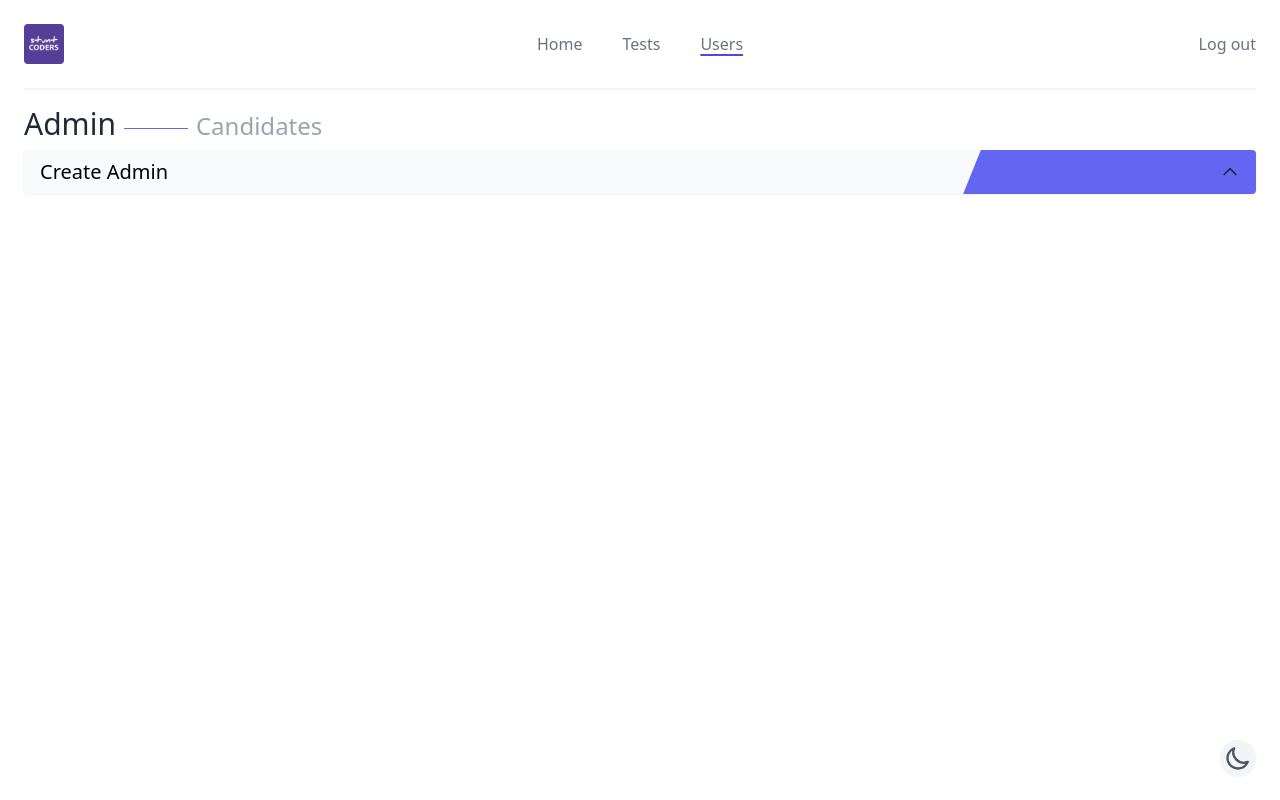
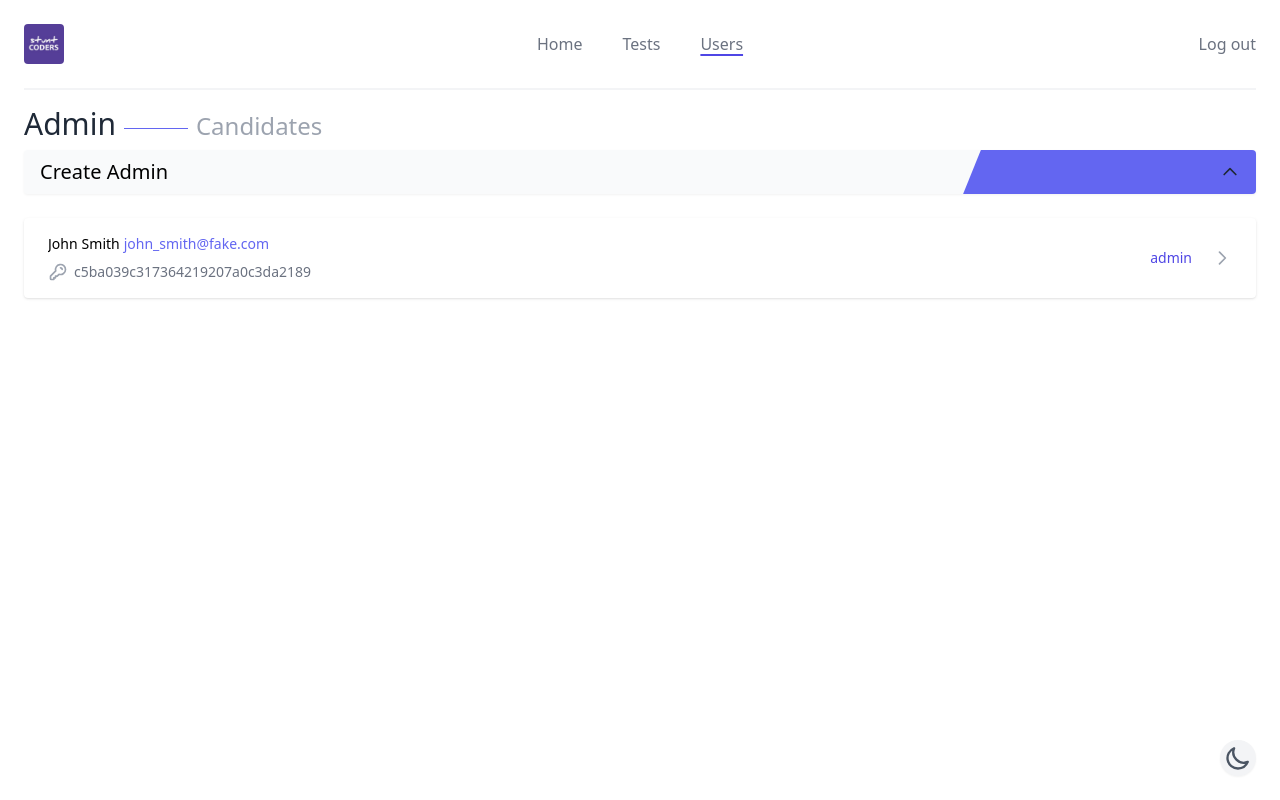
Before and after one commit to stuntcoders/sc_hire_frontend, a React (Create React App) app: page /admin/users in a window 1280 px wide. Built offline with nearby package versions, Linux system fonts and the light colour scheme.

Commit message:
Add user component
Update users component to render users based on role

```diff
--- /dev/null
+++ b/src/components/admin/User.js
@@ -0,0 +1,39 @@
+import { KeyIcon, ChevronRightIcon } from '@heroicons/react/outline'
+
+export default function User({ user, className }) {
+  return (
+    <li key={user.id} className={className}>
+      <a href="#" className="block hover:bg-gray-50">
+        <div className="px-4 py-4 flex items-center sm:px-6">
+          <div className="min-w-0 flex-1 sm:flex sm:items-center sm:justify-between">
+            <div className="truncate">
+              <div className="flex text-sm">
+                <p className="font-medium truncate">{user.first_name}</p>
+                <p className="ml-1 flex-shrink-0 font-medium ">
+                  {user.last_name}
+                </p>
+                <p className="ml-1 text-indigo-500">
+                  {user.email}
+                </p>
+              </div>
+              <div className="mt-2 flex">
+                <div className="flex items-center text-sm text-gray-500">
+                  <KeyIcon className="flex-shrink-0 mr-1.5 h-5 w-5 text-gray-400" aria-hidden="true" />
+                  <span>{user.password}</span>
+                </div>
+              </div>
+            </div>
+            <div className="mt-4 flex-shrink-0 sm:mt-0 sm:ml-5">
+              <div className="flex overflow-hidden -space-x-1">
+                <span className="text-indigo-600 text-sm">{user.role}</span>
+              </div>
+            </div>
+          </div>
+          <div className="ml-5 flex-shrink-0">
+            <ChevronRightIcon className="h-5 w-5 text-gray-400" aria-hidden="true" />
+          </div>
+        </div>
+      </a>
+    </li>
+  )
+}
--- a/src/components/admin/Users.js
+++ b/src/components/admin/Users.js
@@ -1,6 +1,7 @@
 import { useState } from "react";
 
 import ShowUsers from "./ShowUsers"
+import User from "./User";
 
 export default function Users() {
   const [tab, setTabState] = useState(0);
@@ -8,6 +9,33 @@ export default function Users() {
   const showTab = index => {
     setTabState(index);
   };
+
+  let users = [
+    {
+      "id": 1,
+      "first_name": "John",
+      "last_name": "Smith",
+      "email": "john_smith@fake.com",
+      "password": "c5ba039c317364219207a0c3da2189",
+      "role": "admin"
+    },
+    {
+      "id": 2,
+      "first_name": "Jane",
+      "last_name": "Smith",
+      "email": "jane_smith@fake.com",
+      "password": "7c5ba039c31364219207a0c3da2189",
+      "role": "candidate"
+    },
+    {
+      "id": 3,
+      "first_name": "Sarah",
+      "last_name": "Key",
+      "email": "sarah_key@fake.com",
+      "password": "da2187c5ba039c31364219207a0c39",
+      "role": "candidate"
+    },
+  ]
 
   return (
     <>
@@ -29,10 +57,20 @@ export default function Users() {
         </li>
       </ul>
 
-      <div>
+      <section>
         <ShowUsers type="Admin" className={tab === 0 ? "block" : "hidden"} />
         <ShowUsers type="Candidate" className={tab === 1 ? "block" : "hidden"} />
-      </div>
+      </section>
+
+      <section className="bg-white shadow overflow-hidden rounded my-6">
+        <ul className="divide-y divide-gray-200">
+          {users.map((user) => (
+            user.role === "admin" ?
+              <User user={user} key={user.id} className={tab === 0 ? "block" : "hidden"} /> :
+              <User user={user} key={user.id} className={tab === 1 ? "block" : "hidden"} />
+          ))}
+        </ul>
+      </section>
     </>
   );
 }
```
